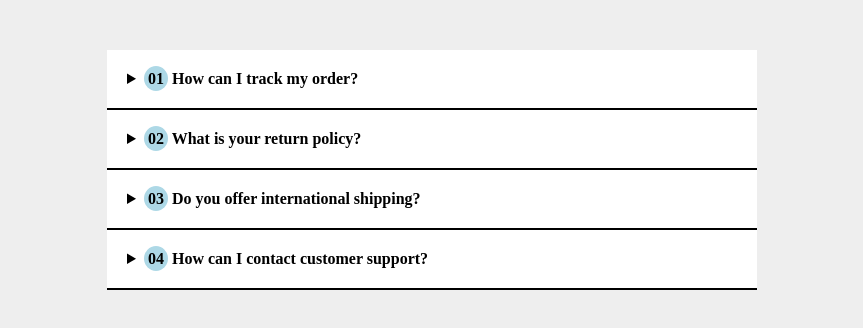
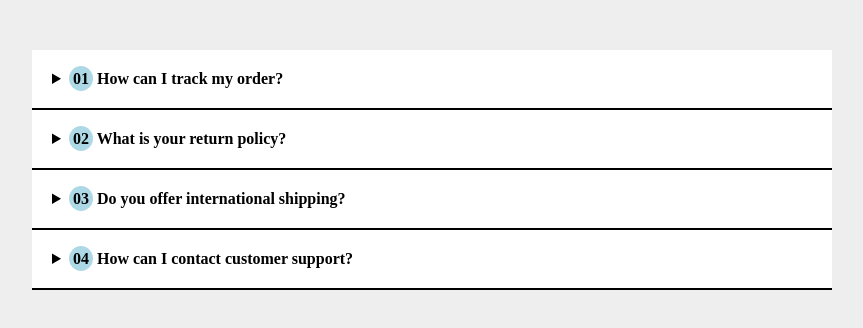
Before and after one commit to JaviCalonge/Dropdown-Menu, a plain HTML site: page index.html in a window 1280 px wide. Shown: the whole page, without its empty margins (208-1071 px from the left). Drawn offline with Linux system fonts and the light colour scheme.

Commit message:
Change main width clamp()

```diff
--- a/style.css
+++ b/style.css
@@ -4,7 +4,7 @@ body {
 }
 
 main {
-  width: clamp(200px, 100%, 650px);
+  width: clamp(300px, 95%, 800px);
   margin: 50px auto;
   background-color: #fff;
 }
```
